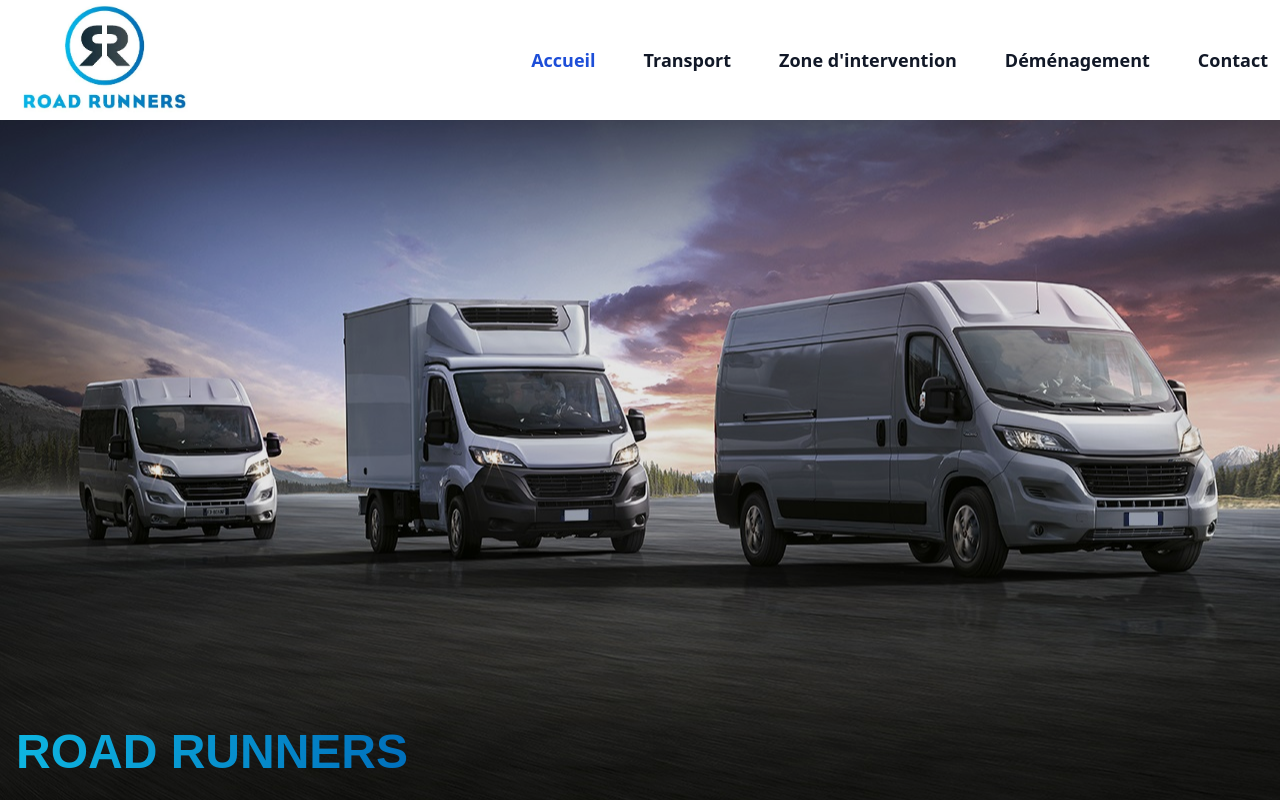
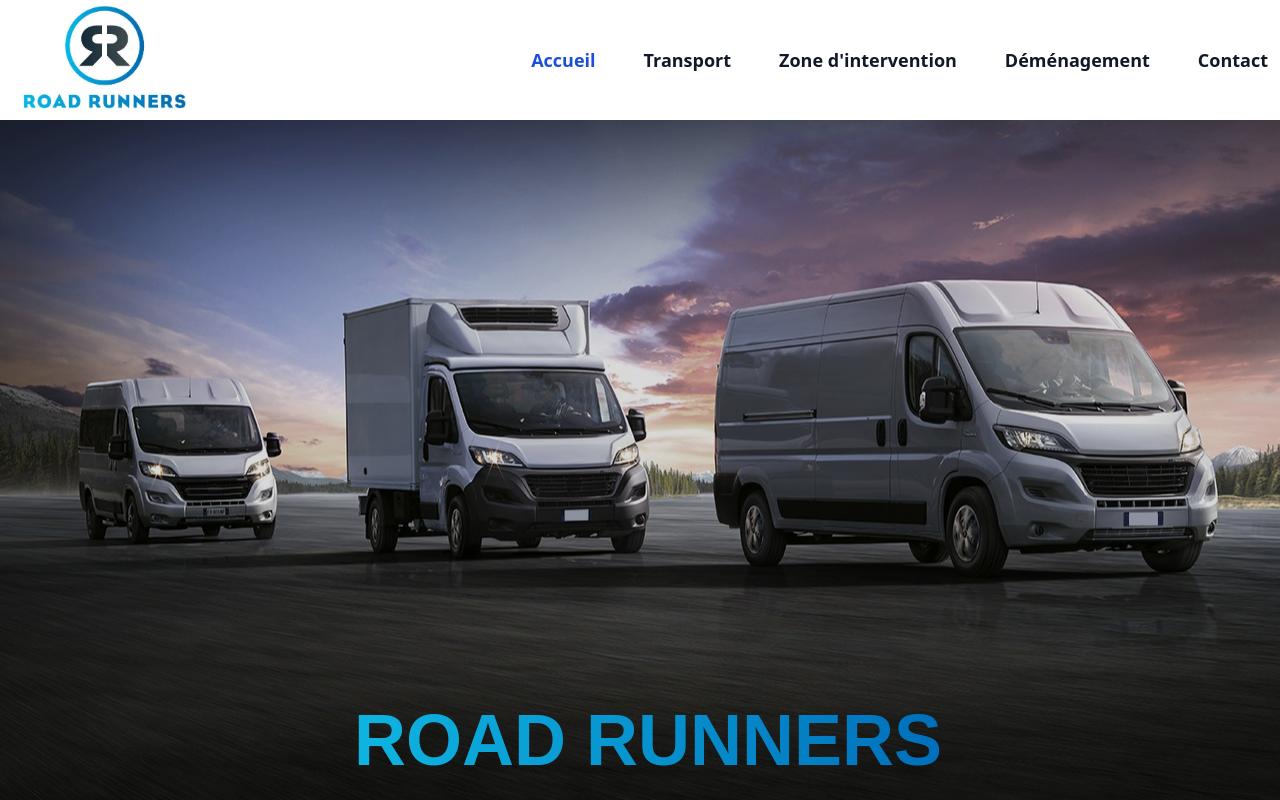
Before and after one commit to Jolan95/Next-roadrunners, a Next.js app: page / in a window 1280 px wide. Shown: the top 800 px of the page. Built offline with nearby package versions, Linux system fonts and the light colour scheme.

Commit message:
van image

```diff
--- a/components/first-section.js
+++ b/components/first-section.js
@@ -3,9 +3,9 @@
 export default function FirstSection(props) {
   return (
     <section className='section-presentation' style={{backgroundImage: `url(`+props.bg.src+`)`, }}>
-        <div className='h-full flex items-end justify-start'>
+        <div className='h-full flex items-end justify-center'>
             <div className="pl-4 pb-6">
-                <h1 className='md:text-5xl text-2xl  color-logo kanit'>{props.title}</h1>
+                <h1 className='md:text-7xl text-2xl  color-logo kanit'>{props.title}</h1>
                 <h2 className='md:text-2xl text-xl font-semibold  text-white'></h2>
             </div>
         </div>
--- a/styles/globals.css
+++ b/styles/globals.css
@@ -38,7 +38,7 @@
   background-color : rgba(0, 0, 0, 0.74)
 }
 .section-presentation>div{
-  background-color: rgba(0, 0, 0, 0.1);
+  background-color: rgba(0, 0, 0, 0.15);
 }
 
 .background-footer{
```
